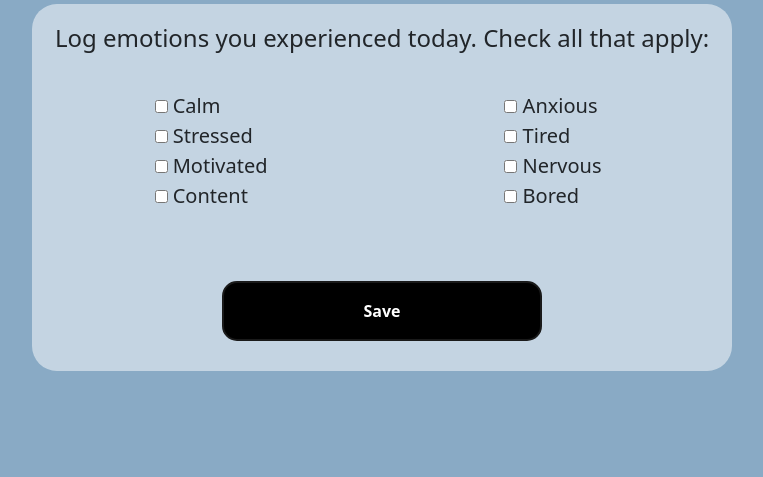
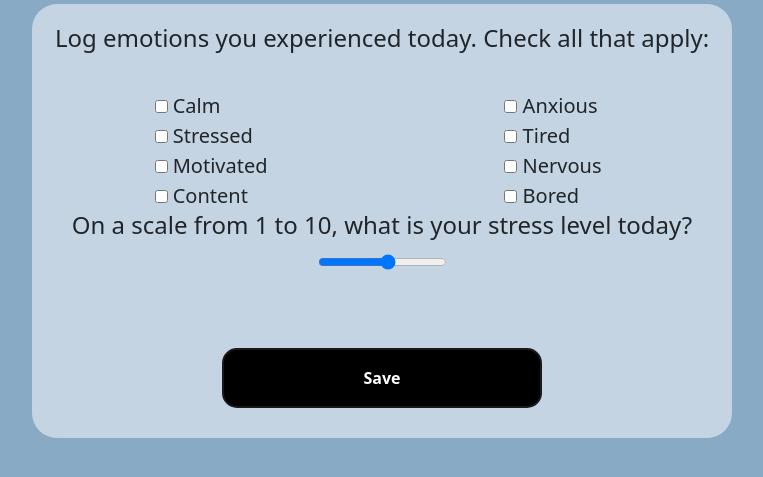
Before and after one commit to kelseyywu/serenity, a Flask app: page /quiz in a window 1280 px wide. Shown: the part 176-653 px from the top of the page, without its empty margins (258-1021 px from the left). Run offline with Flask 2, Linux system fonts and the light colour scheme; a user stored in the database is signed in; some libraries are stand-ins or nearby versions.

Commit message:
Tue, Dec 7, 2021, 10:01 PM +00:00

```diff
--- a/templates/quiz.html
+++ b/templates/quiz.html
@@ -37,6 +37,13 @@
             <input type="checkbox" value="bored" id="bored" name="emotions"> Bored
           </div>
         </div>
+
+        <div class="slidecontainer">
+          <h4>On a scale from 1 to 10, what is your stress level today?</h4>
+          <input type="range" min="1" max="10" class="slider" id="myRange">
+        </div>
+
+
       </div>
         <br>
         <br>
```
